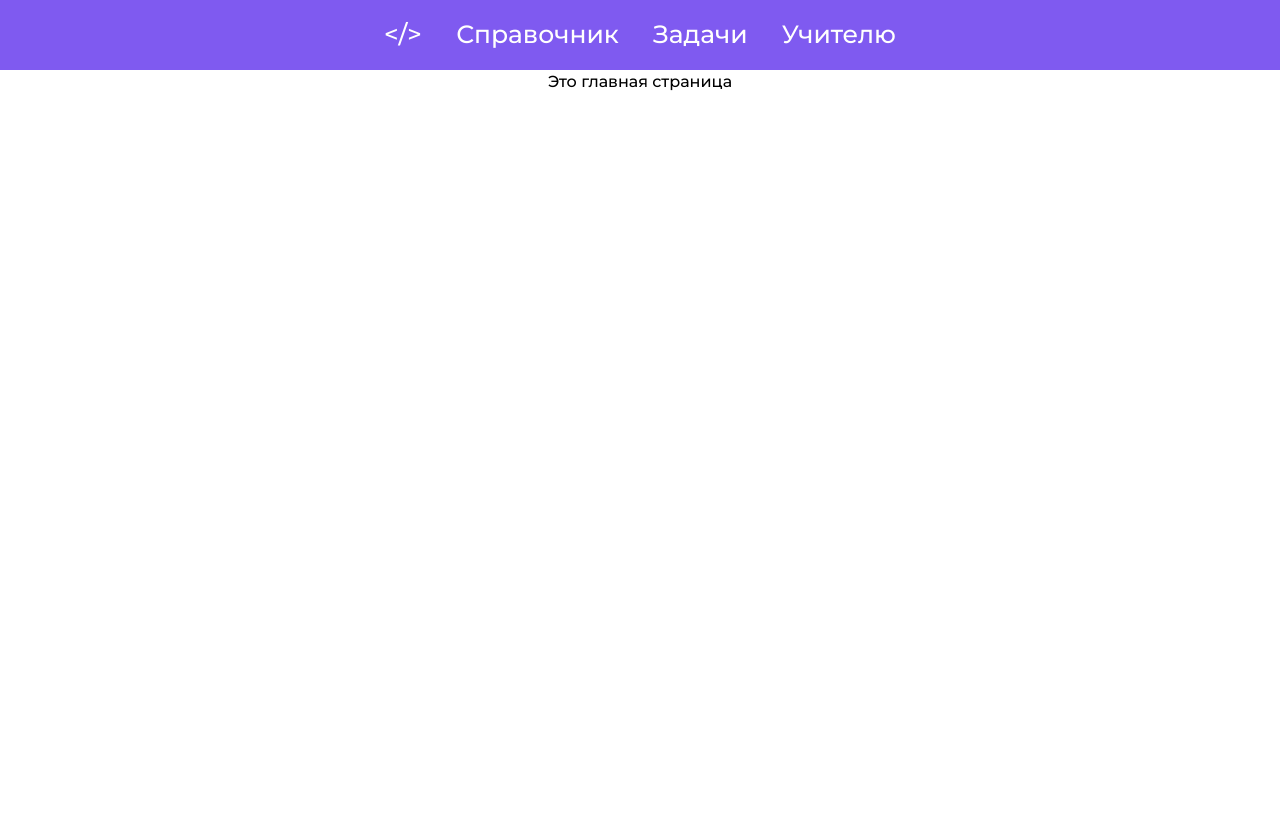
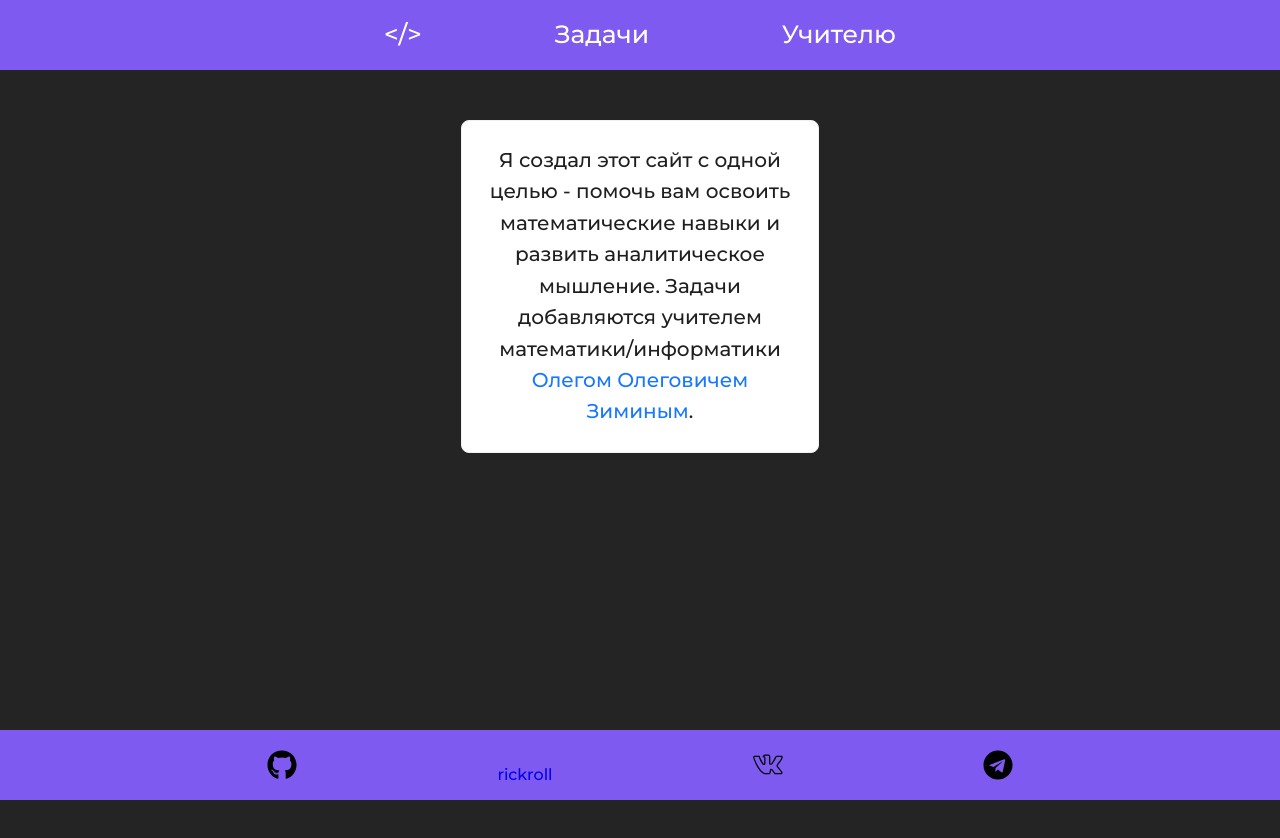
Before and after one commit to wenaro1337/individual-project, a React (Vite) app in the folder individualFrontend/: page / in a window 1280 px wide. Shown: the top 838 px of the page. Before the commit the page ends 800 px from the top, so only its background shows below. Built offline with nearby package versions, Linux system fonts and the light colour scheme; the HTML template or start-up script is replaced by a standard one.

Commit message:
add homepage

```diff
--- a/individualFrontend/package.json
+++ b/individualFrontend/package.json
@@ -10,6 +10,7 @@
     "preview": "vite preview"
   },
   "dependencies": {
+    "antd": "^5.16.0",
     "react": "^18.2.0",
     "react-dom": "^18.2.0",
     "react-icons": "^5.0.1",
--- a/individualFrontend/src/App.css
+++ b/individualFrontend/src/App.css
@@ -41,6 +41,7 @@
   display: flex;
   text-align: center;
   justify-content: center;
+  text-align: center;
   box-sizing: border-box;
   flex-direction:column;
   margin: 0 auto;
@@ -148,3 +149,27 @@ button:hover {
   transition: .3s;
 
 }
+
+.home {
+  text-align: center;
+  max-width: 70%;
+  padding-top: 50px;
+  padding-left: 30%;
+}
+.footer {
+  position: absolute;
+  bottom: 0;
+  width: 100%;
+  height: 70px;
+  background-color: #7f5af0;
+  text-align: center;
+  box-sizing: border-box;
+
+  padding: 20px;
+  gap: 5px;
+}
+
+.footer a {
+  text-decoration: none;
+  padding: 100px;
+}
--- a/individualFrontend/src/components/Header.jsx
+++ b/individualFrontend/src/components/Header.jsx
@@ -1,15 +1,13 @@
-import { useState } from 'react';
 import { Link } from 'react-router-dom';
 import "../App.css";
 
 function Header() {
   const logo = "</>";
-  const [currentPath, setCurrentPath] = useState(window.location.pathname);
+  const currentPath = window.location.pathname;
 
   return (
     <header className="header-task">
       <Link to="/" className={currentPath === '/' ? 'active' : ''}>{logo}</Link>
-      <Link to="/directory" className={currentPath === '/directory' ? 'active' : ''}>Справочник</Link>
       <Link to="/tasks" className={currentPath === '/tasks' ? 'active' : ''}>Задачи</Link>
       <Link to="/teacher" className={currentPath === '/teacher' ? 'active' : ''}>Учителю</Link>
     </header>
--- a/individualFrontend/src/index.css
+++ b/individualFrontend/src/index.css
@@ -2,7 +2,6 @@
   line-height: 1.5;
   font-weight: 400;
 
-  color-scheme: light dark;
-
+  background-color: rgb(36, 36, 36);
 
 }
--- a/individualFrontend/src/pages/Home.jsx
+++ b/individualFrontend/src/pages/Home.jsx
@@ -1,11 +1,37 @@
-import "../App.css"
+import { Card } from "antd";
+import { FaGithub, FaTelegram } from "react-icons/fa";
+import { SlSocialVkontakte } from "react-icons/sl";
+import "../App.css";
+
 function Home() {
-
   return (
     <>
-      <div className="container">Это главная страница </div>
+      <div className="container">
+        <div className="home">
+          <Card style={{ fontSize: 20 }}>
+            Я создал этот сайт с одной целью - помочь вам освоить математические
+            навыки и развить аналитическое мышление. Задачи добавляются учителем
+            математики/информатики{" "}
+            <a href="https://vk.com/oozimin">Олегом Олеговичем Зиминым</a>.
+          </Card>
+        </div>
+      </div>
+      <footer className="footer">
+        <a href="#">
+          <FaGithub style={{ fontSize: 30, color: "black" }} />
+        </a>
+        <a href="https://www.youtube.com/watch?v=dQw4w9WgXcQ&ab" onClick={() => window.open("https://www.youtube.com/watch?v=dQw4w9WgXcQ&ab")}>
+          rickroll
+        </a>
+        <a href="https://vk.com/denprogrammers">
+          <SlSocialVkontakte style={{ fontSize: 30, color: "black" }} />
+        </a>
+        <a href="https://t.me/eclipsecode">
+          <FaTelegram style={{ fontSize: 30, color: "black" }} />
+        </a>
+      </footer>
     </>
-  )
+  );
 }
 
-export default Home
+export default Home;
```
Also changed, not shown: 2 other files (tests, documents, lock files or other folders).
